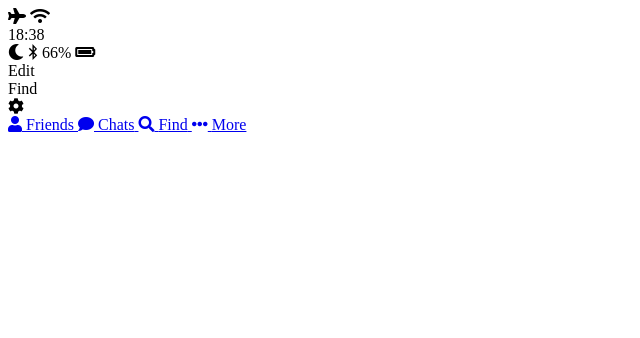
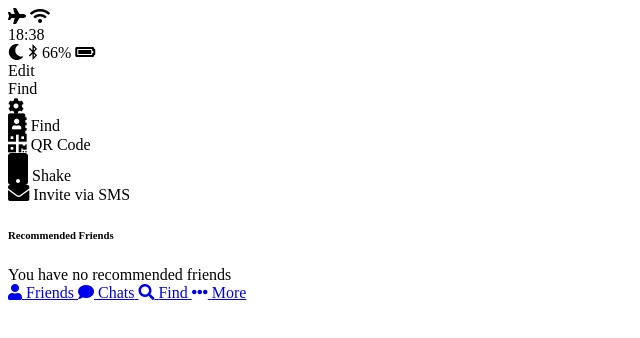
Before and after one commit to reinaha/kakao-clone, a plain HTML site: page find.html in a window 1280 px wide. Shown: the whole page, without its empty margins (0-640 px from the left). Drawn offline with Linux system fonts and the light colour scheme.

Commit message:
Find is doen

```diff
--- a/find.html
+++ b/find.html
@@ -39,6 +39,36 @@
         </div>
     </header>
 
+    <main class="find">
+        <section class="find__options">
+            <div class="find__option">
+                <i class="fas fa-address-book fa-lg"></i>
+                <span class="find__option-title">Find</span>
+            </div>
+            <div class="find__option">
+                <i class="fas fa-qrcode fa-lg"></i>
+                <span class="find__option-title">QR Code</span>
+            </div>
+            <div class="find__option">
+                <i class="fas fa-mobile fa-2x"></i>
+                <span class="find__option-title">Shake</span>
+            </div>
+            <div class="find__option">
+                <i class="fas fa-envelope fa-lg"></i>
+                <span class="find__option-title">Invite via SMS</span>
+            </div>
+        </section>
+
+        <section class="find__recommended">
+            <header>
+                <h6 class="recommended__title">Recommended Friends</h6>
+            </header>
+            <div class="recommended__none">
+                <span class="recommended__text">You have no recommended friends</span>
+            </div>
+        </section>
+    </main>
+
     <nav class="tab-bar">
         <a href="index.html" class="tab-bar__tab">
             <i class="fas fa-user"></i>
```
